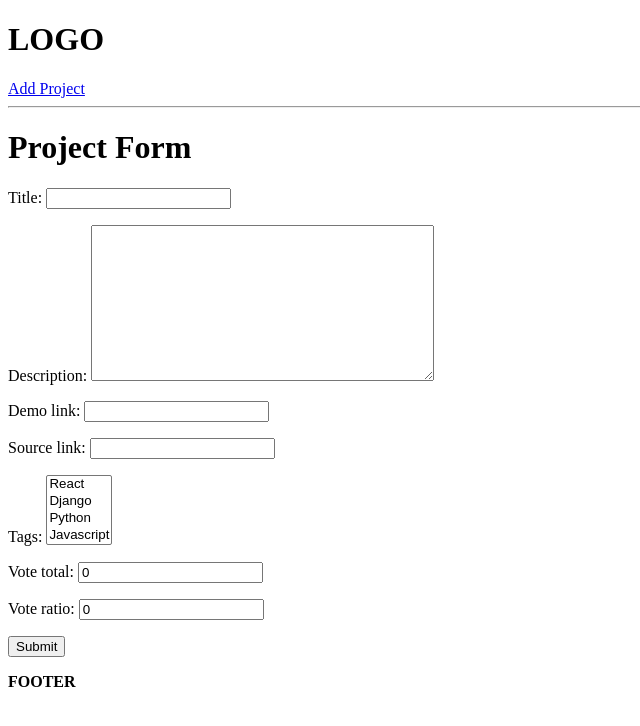
After one commit to keshavdubey1196/DevSearch-Web-app, a Django app: page /create-project/ in a window 1280 px wide. The commit adds this page. Shown: the top 726 px of the page, without its empty margins (0-640 px from the left). Run offline with Django 4.2, Linux system fonts and the light colour scheme; data comes from the database, SQL or seed files in the repository.

Commit message:
ModelForm/creating forms using the concept of modelform, sending form to the templates for the output

```diff
--- /dev/null
+++ b/devsearch/projects/form.py
@@ -0,0 +1,8 @@
+from django.forms import ModelForm
+from .models import Project
+
+
+class ProjectForm(ModelForm):
+    class Meta:
+        model = Project
+        fields = "__all__"
--- /dev/null
+++ b/devsearch/projects/templates/projects/project_form.html
@@ -0,0 +1,12 @@
+{% extends "main.html" %}
+
+{% block content %}
+
+<h1>Project Form</h1>
+<form action="" method="POST">
+    {% csrf_token %}
+    {{form.as_p}}
+    <input type="submit">
+</form>
+
+{% endblock content %}
--- a/devsearch/projects/urls.py
+++ b/devsearch/projects/urls.py
@@ -4,4 +4,5 @@ from . import views
 urlpatterns = [
     path("", views.projects, name="projects"),
     path("project/<str:pk>/", views.project, name="project"),
+    path("create-project/", views.createProject, name="create-project"),
 ]
--- a/devsearch/projects/views.py
+++ b/devsearch/projects/views.py
@@ -1,6 +1,7 @@
 from django.shortcuts import render
 from django.http import HttpResponse
 from .models import Project
+from .form import ProjectForm
 
 # Create your views here.
 
@@ -15,3 +16,9 @@ def project(request, pk):
     projectObj = Project.objects.get(id=pk)
     context = {"project": projectObj}
     return render(request, "projects/single-project.html", context)
+
+
+def createProject(request):
+    form = ProjectForm()
+    context = {"form": form}
+    return render(request, "projects/project_form.html", context)
--- a/devsearch/templates/main.html
+++ b/devsearch/templates/main.html
@@ -1,19 +1,14 @@
 <!DOCTYPE html>
 <html lang="en">
-<head>
-    <meta charset="UTF-8">
-    <meta http-equiv="X-UA-Compatible" content="IE=edge">
-    <meta name="viewport" content="width=device-width, initial-scale=1.0">
+  <head>
+    <meta charset="UTF-8" />
+    <meta http-equiv="X-UA-Compatible" content="IE=edge" />
+    <meta name="viewport" content="width=device-width, initial-scale=1.0" />
     <title>DevSearch</title>
-</head>
-<body>
-    {% include "navbar.html" %}
+  </head>
+  <body>
+    {% include "navbar.html" %} {% block content %} {% endblock content %}
 
-    <h1><i>This is the main template</i> </h1>
-    {% block content %}
-
-    {% endblock content %}
-
-    <p><b>FOOTER</b> </p>
-</body>
+    <p><b>FOOTER</b></p>
+  </body>
 </html>
--- a/devsearch/templates/navbar.html
+++ b/devsearch/templates/navbar.html
@@ -1,2 +1,3 @@
 <h1>LOGO</h1>
+<a href="{% url "create-project" %}">Add Project</a>
 <hr>
```
